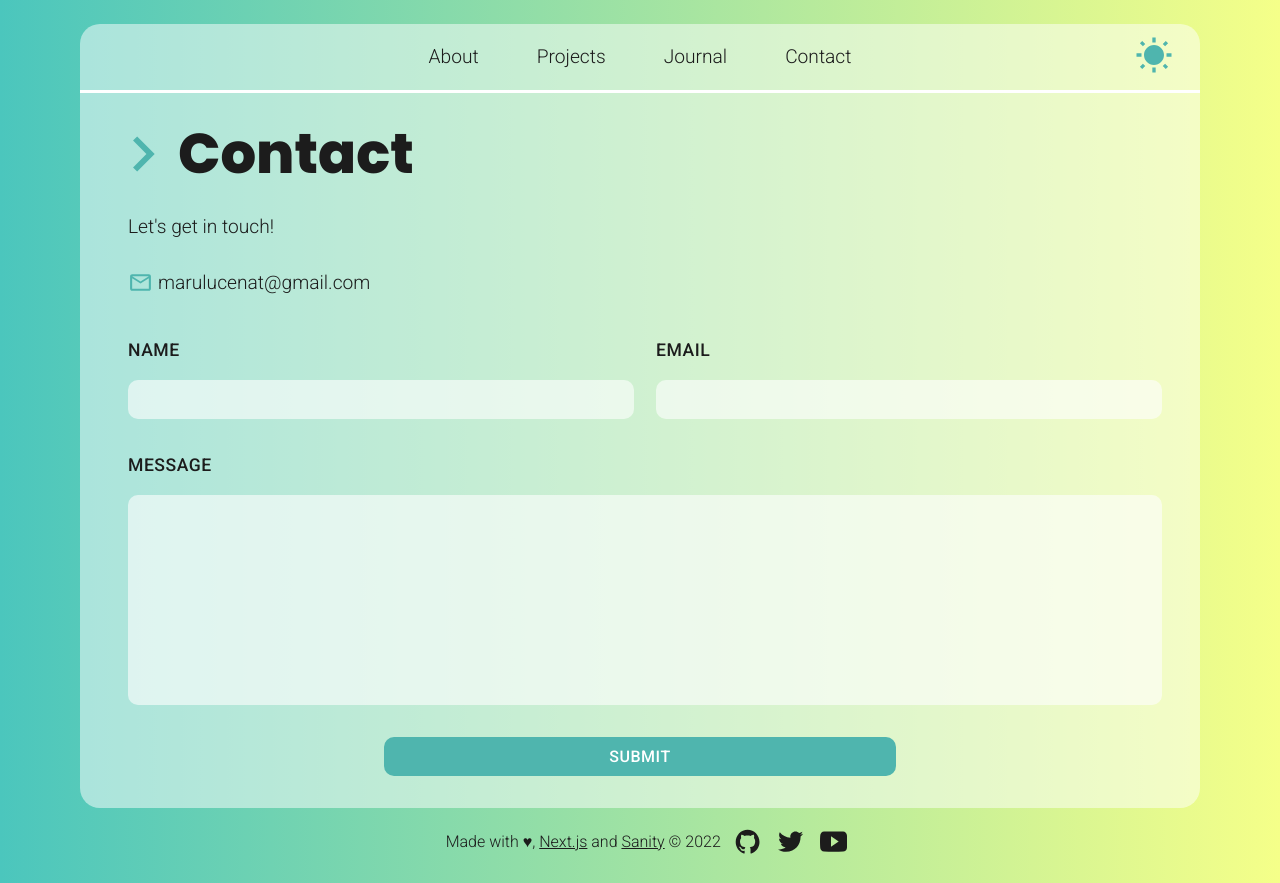
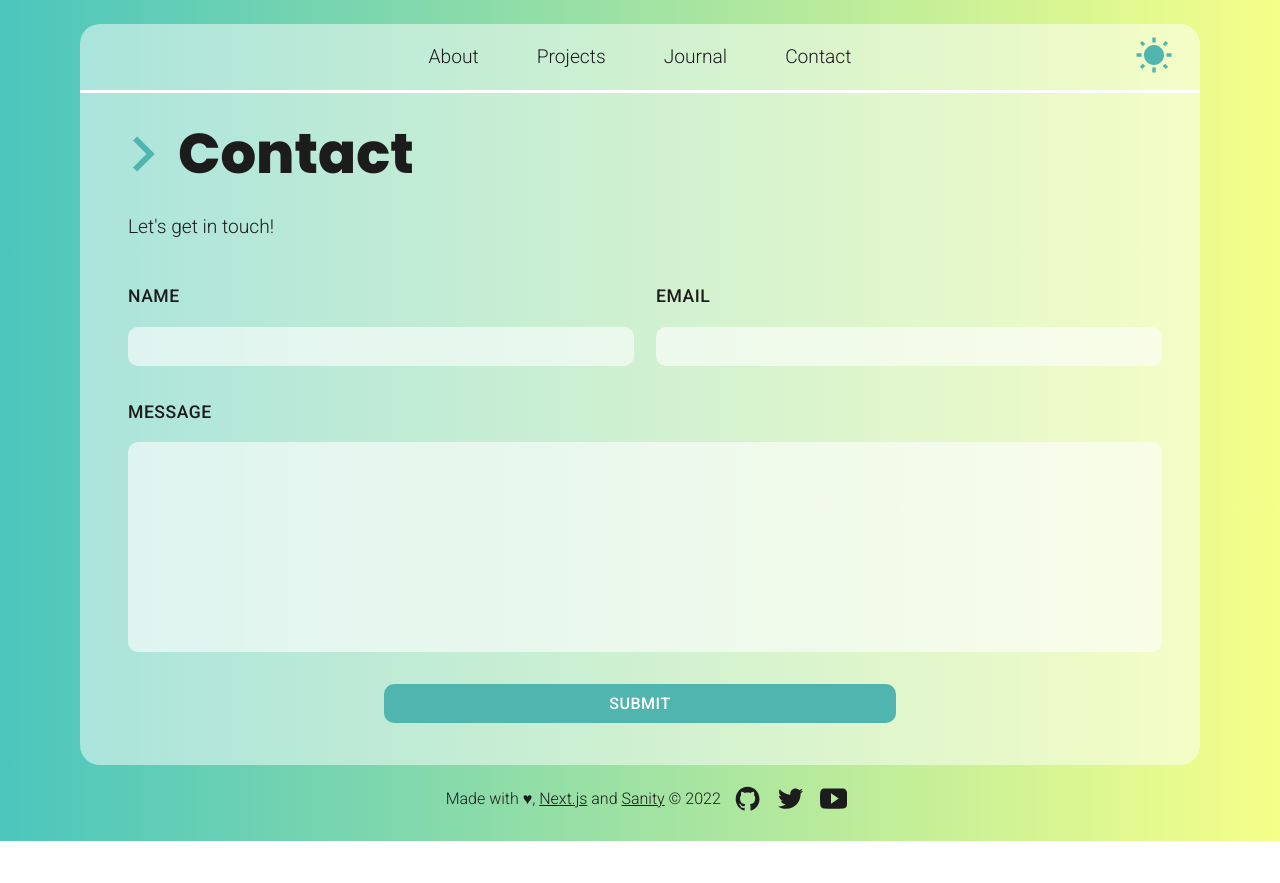
Before and after one commit to marugy99/marucodes, a Next.js app: page /contact in a window 1280 px wide. After the commit the page ends 841 px from the top, so only its background shows below. Built offline with nearby package versions, Linux system fonts and the light colour scheme.

Commit message:
Remove email in contact form

```diff
--- a/pages/contact.js
+++ b/pages/contact.js
@@ -1,5 +1,5 @@
 import Head from "../components/Head";
-import { MdKeyboardArrowRight, MdMailOutline } from "react-icons/md";
+import { MdKeyboardArrowRight } from "react-icons/md";
 
 const Contact = () => {
   return (
@@ -11,10 +11,6 @@ const Contact = () => {
           <h1>Contact</h1>
         </div>
         <p>Let&apos;s get in touch!</p>
-        <div className="text-icon">
-          <MdMailOutline />
-          <p>marulucenat@gmail.com</p>
-        </div>
       </header>
       <form name="contact" action="/success" method="POST" data-netlify="true">
         <input type="hidden" name="form-name" value="contact" />
--- a/styles/_contact.scss
+++ b/styles/_contact.scss
@@ -50,7 +50,7 @@
     display: grid;
     grid-template-columns: 1fr 1fr;
     gap: 2rem;
-    margin-bottom: 1rem;
+    margin: 1rem 0;
   }
 }
 
```
